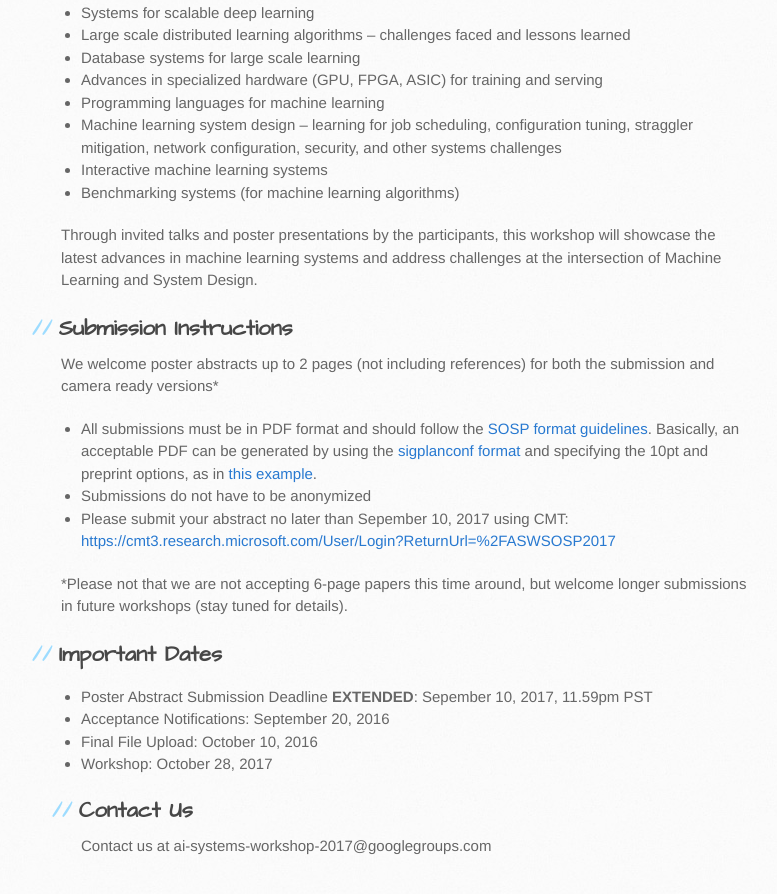
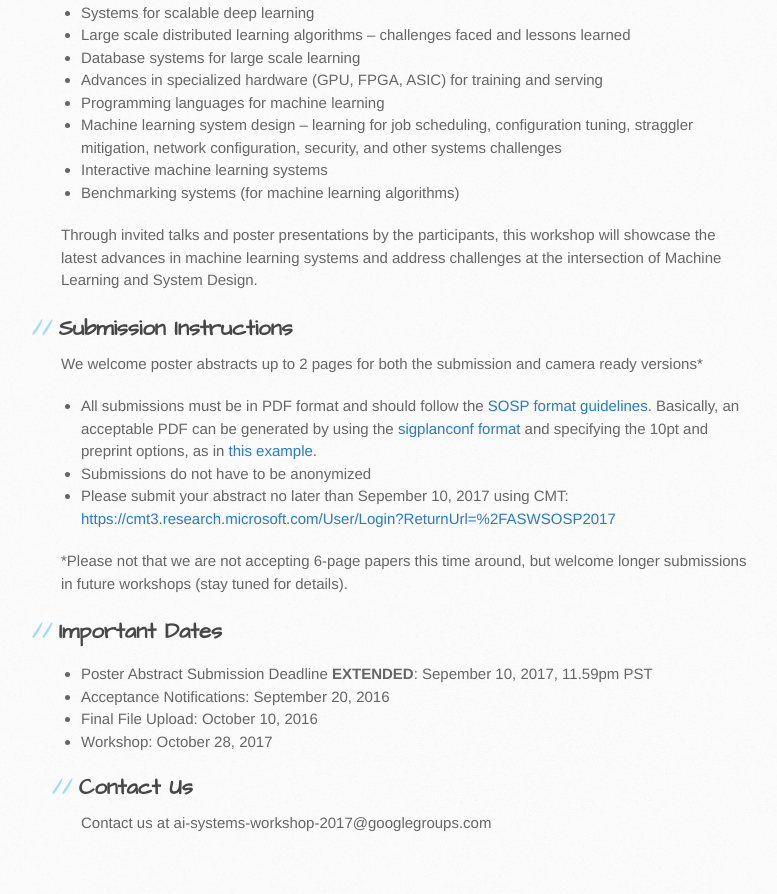
Before and after one commit to LearningSys/sosp17, a Jekyll site: the page built from cfp.md, in a window 1280 px wide and 900 px high, scrolled down 927 px. Shown: the top 894 px of the window, without its empty margins (109-886 px from the left). Built offline with Jekyll 4.4.1, drawn with Linux system fonts in a browser that asks for light colours; our own code applies the rules of GitHub Pages for plain Markdown files; the repository's description, which GitHub fills in, is left out.

Commit message:
Update cfp.md

```diff
--- a/cfp.md
+++ b/cfp.md
@@ -19,7 +19,7 @@ We welcome high quality posters summarizing work in the broad area of large scal
 
 Through invited talks and poster presentations by the participants, this workshop will showcase the latest advances in machine learning systems and address challenges at the intersection of Machine Learning and System Design.
 ## Submission Instructions
-We welcome poster abstracts up to 2 pages (not including references) for both the submission and camera ready versions*
+We welcome poster abstracts up to 2 pages for both the submission and camera ready versions*
 * All submissions must be in PDF format and should follow the [SOSP format guidelines](https://www.sigops.org/sosp/sosp17/submission-rules.html). Basically, an acceptable PDF can be generated by using the [sigplanconf format](http://www.sigplan.org/Resources/Author/#sigplanconf-format) and specifying the 10pt and preprint options, as in [this example](http://www.eecs.umich.edu/~pmchen/sosp/sosp17-template.tex).
 * Submissions do not have to be anonymized
 * Please submit your abstract no later than Sepember 10, 2017 using CMT: <https://cmt3.research.microsoft.com/User/Login?ReturnUrl=%2FASWSOSP2017>
```
